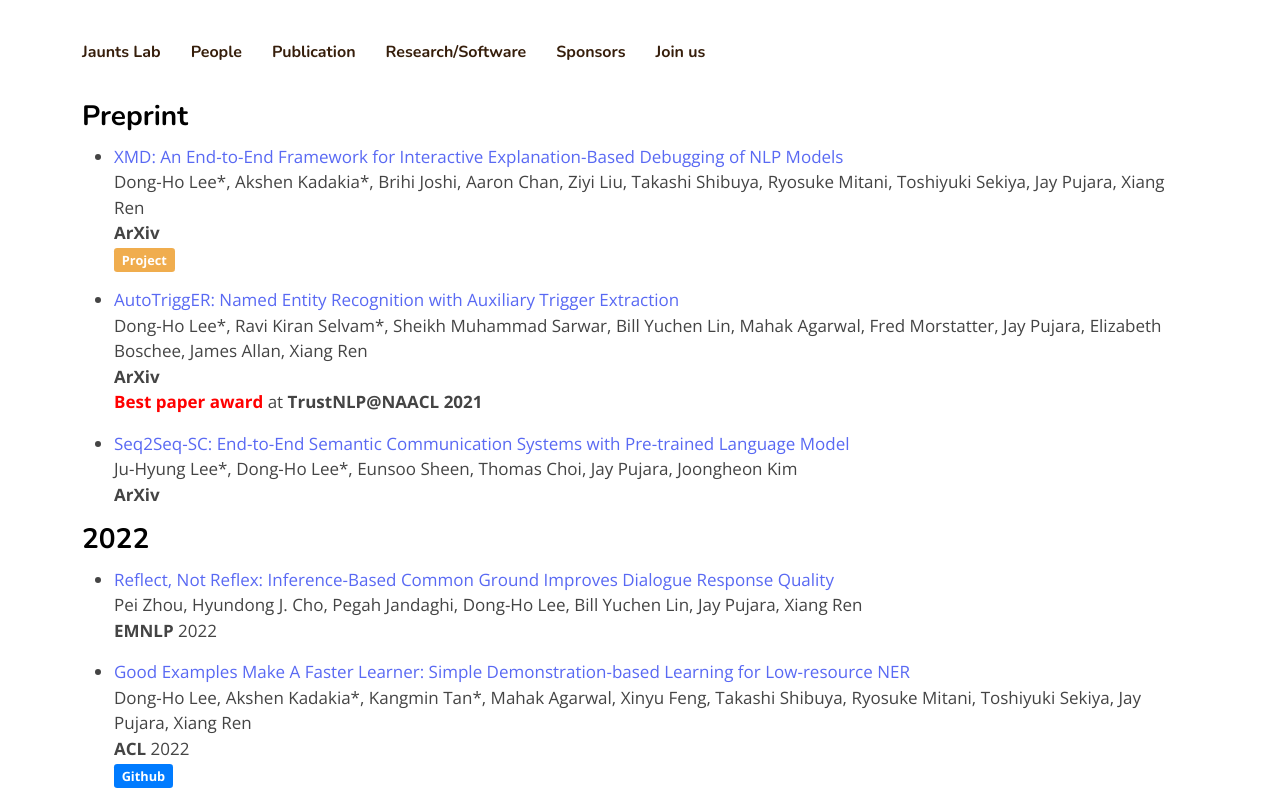
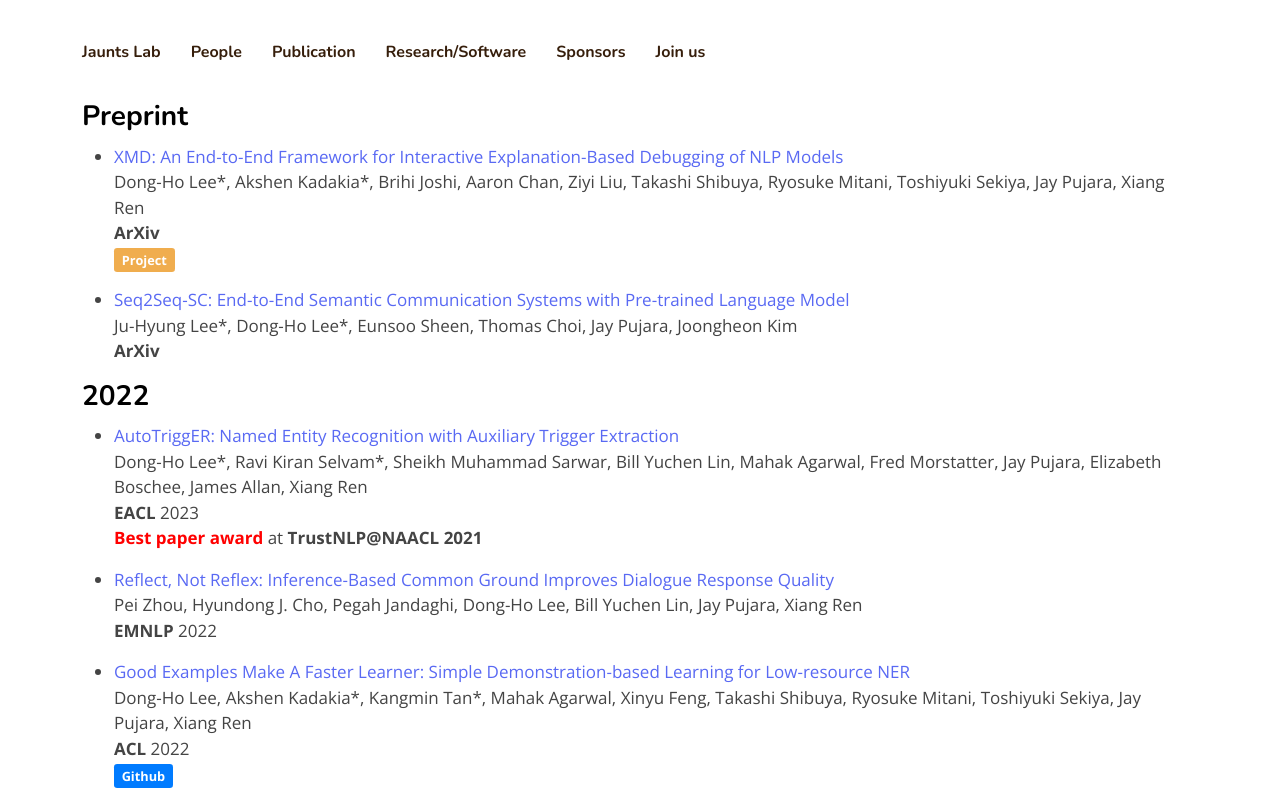
Before and after one commit to jauntslab/jauntslab.github.io, a plain HTML site: page publication.html in a window 1280 px wide. Shown: the top 800 px of the page. Drawn offline with nearby package versions, Linux system fonts and the light colour scheme.

Commit message:
Update publication.html

```diff
--- a/publication.html
+++ b/publication.html
@@ -83,16 +83,6 @@
                   </li>
                   <li>
                      <p>
-                        <a class="pub_title" href="https://arxiv.org/abs/2109.04726" target="_blank">
-                          AutoTriggER: Named Entity Recognition with Auxiliary Trigger Extraction
-                        </a>
-                        <br>Dong-Ho Lee*, Ravi Kiran Selvam*, Sheikh Muhammad Sarwar, Bill Yuchen Lin, Mahak Agarwal, Fred Morstatter, Jay Pujara, Elizabeth Boschee, James Allan, Xiang Ren<br />
-                        <b>ArXiv</b><br>
-                        <b style="color: red">Best paper award</b> at <b>TrustNLP@NAACL 2021</b>
-                        <meta title="AutoTriggER: Named Entity Recognition with Auxiliary Trigger Extraction" venue="ArXiv" year="preprint" /></p>
-                  </li>
-                  <li>
-                     <p>
                         <a class="pub_title" href="https://arxiv.org/abs/2210.15237" target="_blank">
                           Seq2Seq-SC: End-to-End Semantic Communication Systems with Pre-trained Language Model
                         </a>
@@ -106,6 +96,16 @@
             <div class="inner">
                <h3><b style="color: black">2022</b></h3>
                <ul>
+                 <li>
+                     <p>
+                        <a class="pub_title" href="https://arxiv.org/abs/2109.04726" target="_blank">
+                          AutoTriggER: Named Entity Recognition with Auxiliary Trigger Extraction
+                        </a>
+                        <br>Dong-Ho Lee*, Ravi Kiran Selvam*, Sheikh Muhammad Sarwar, Bill Yuchen Lin, Mahak Agarwal, Fred Morstatter, Jay Pujara, Elizabeth Boschee, James Allan, Xiang Ren<br />
+                        <b>EACL</b> 2023 <br>
+                        <b style="color: red">Best paper award</b> at <b>TrustNLP@NAACL 2021</b>
+                        <meta title="AutoTriggER: Named Entity Recognition with Auxiliary Trigger Extraction" venue="ArXiv" year="preprint" /></p>
+                  </li>
                   <li>
                      <p>
                         <a class="pub_title" href="" target="_blank">
```
